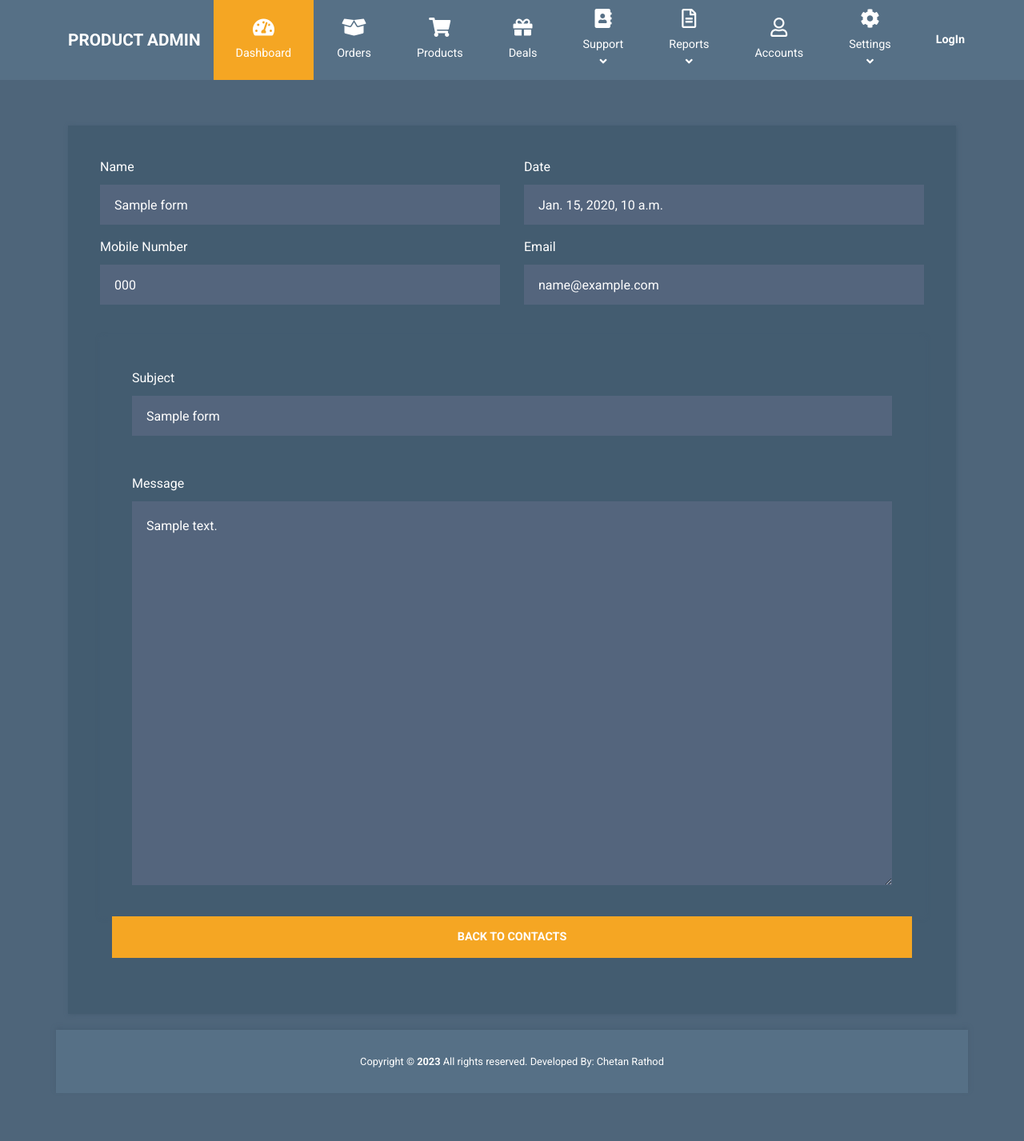
After one commit to ChetanR01/supershopee, a Django app: page /dashboard/view-contact/1 in a window 1280 px wide. The commit adds this page. Shown: the whole page at 80% size. Run offline with Django 4.2, Linux system fonts and the light colour scheme; tables that the repository leaves empty hold one stand-in row (values such as "Sample post"); some libraries are stand-ins or nearby versions.

Commit message:
supoort: Contact and subscribers>view

```diff
--- a/admin_dashboard/urls.py
+++ b/admin_dashboard/urls.py
@@ -11,15 +11,23 @@ urlpatterns = [
     # re_path(r'^getSubcategory/$', views.get_subcategory),
     path('',views.index, name="index"),
     path('products/',views.product, name="products"),
-    path('orders/',views.orders, name="orders"),
-    path('create-order/',views.create_order, name="create-order"),
-    path('update-order/<str:id>',views.update_order, name="update-order"),
-    path('accounts/',views.account, name="accounts"),
-    path('login/',views.login, name="login"),
     path('add-product/<int:id>',views.add_product, name="add-product"),
     path('edit-product/<int:id>',views.edit_product, name="edit-product"),
     path('add-category/',views.add_category, name="add-category"),
 
+    path('orders/',views.orders, name="orders"),
+    path('create-order/',views.create_order, name="create-order"),
+    path('update-order/<str:id>',views.update_order, name="update-order"),
+
+    path('deals/',views.deals, name="deals"),
+
+
+    path('contacts/',views.contacts, name="contacts"),
+    path('view-contact/<int:id>',views.view_contact, name="view-contact"),
+    path('subscribers/',views.subscribers, name="subscribers"),
+
+    path('accounts/',views.account, name="accounts"),
+    path('login/',views.login, name="login"),
 ]
 
 urlpatterns = urlpatterns + static(settings.MEDIA_URL, document_root=settings.MEDIA_ROOT)
--- a/admin_dashboard/views.py
+++ b/admin_dashboard/views.py
@@ -1,5 +1,5 @@
 from django.shortcuts import render, redirect
-from manikshop.models import ProductDetails, Category, SubCategory,Order
+from manikshop.models import ProductDetails, Category, SubCategory,Order,Contact_form,Subscription,Deal
 
 from .forms import ProductForm
 
@@ -42,13 +42,6 @@ def product(request):
     categories = Category.objects.all()
     return render(request, "01-products.html", {"products":products,"categories":categories,"raw_id":raw_id})
 
-def account(request):
-    products = ProductDetails.objects.all()
-    return render(request, "01-accounts.html", {})
-
-def login(request):
-    products = ProductDetails.objects.all()
-    return render(request, "01-login.html", {})
 
 # Add new product
 def add_product(request,id):
@@ -107,3 +100,30 @@ def add_category(request):
         return redirect("/dashboard/products")
 
     return redirect("/dashboard/products")
+
+# Deals
+def deals(request):
+    deals = Deal.objects.all()
+    return render(request, "01-deals.html", {"deals":deals,})
+
+# Support
+def contacts(request):
+    contacts = Contact_form.objects.all().order_by("-date")
+    return render(request, "01-contacts.html", {"contacts":contacts})
+
+def view_contact(request,id):
+    contact = Contact_form.objects.get(id=id)
+    return render(request, "01-view-contact.html", {"contact":contact})
+
+def subscribers(request):
+    subscribers = Subscription.objects.all().order_by("-date")
+    return render(request, "01-subscribers.html", {"subscribers":subscribers})
+
+def login(request):
+    products = ProductDetails.objects.all()
+    return render(request, "01-login.html", {})
+
+# ACCOUNTs
+def account(request):
+    products = ProductDetails.objects.all()
+    return render(request, "01-accounts.html", {})
--- a/templates/01-admin-base.html
+++ b/templates/01-admin-base.html
@@ -52,6 +52,26 @@
                                 <i class="fas fa-shopping-cart"></i>
                                 Products
                             </a>
+                        </li>
+                        <li class="nav-item">
+                            <a class="nav-link" href="/dashboard/deals">
+                                <i class="fas fa-gift"></i>
+                                Deals
+                            </a>
+                        </li>
+
+                        <li class="nav-item dropdown">
+                            <a class="nav-link dropdown-toggle" href="#" id="navbarDropdown" role="button" data-toggle="dropdown"
+                                aria-haspopup="true" aria-expanded="false">
+                                <i class="fa fa-address-book"></i>
+                                <span>
+                                    Support<i class="fas fa-angle-down"></i>
+                                </span>
+                            </a>
+                            <div class="dropdown-menu" aria-labelledby="navbarDropdown">
+                                <a class="dropdown-item" href="/dashboard/contacts">Contacts</a>
+                                <a class="dropdown-item" href="/dashboard/subscribers">Subscribers</a>
+                            </div>
                         </li>
 
                         <li class="nav-item dropdown">
--- /dev/null
+++ b/templates/01-view-contact.html
@@ -0,0 +1,117 @@
+{% extends '01-admin-base.html' %}
+{% load static %}
+{% block content %}
+
+<div class="container tm-mt-big tm-mb-big">
+  <div class="row">
+    <div class="col-xl-12 col-lg-12 col-md-12 col-sm-12 mx-auto">
+      <div class="tm-bg-primary-dark tm-block tm-block-h-auto">
+
+        <div class="row tm-edit-product-row">
+          <div class="col-xl-6 col-lg-6 col-md-12">
+            <form action="" method="post" class="tm-edit-product-form">
+              {% csrf_token %}
+              <div class="form-group mb-3">
+                <label
+                  for="name"
+                  >Name
+                </label>
+                <input
+                id="name"
+                name="name"
+                type="text"
+                class="form-control validate"
+                value="{{contact.name}}"
+                readonly style="background-color: #54657d;"
+                />
+              </div>
+              <div class="form-group mb-3">
+                <label
+                for="mobile_no"
+                >Mobile Number</label
+                >
+                <input
+                  id="mobile_no"
+                  name="mobile_no"
+                  type="text"
+                  class="form-control validate"
+                  value="{{contact.mobile_no}}"
+                  readonly style="background-color: #54657d;"
+                />
+              </div>
+          </div>
+
+          <div class="col-xl-6 col-lg-6 col-md-12 mx-auto mb-4">
+            <div class="form-group mb-3">
+              <label
+                for="date"
+                >Date
+              </label>
+              <input
+                id="date"
+                name="date"
+                type="datetime"
+                class="form-control validate"
+                value="{{contact.date}}"
+                readonly style="background-color: #54657d;"
+              />
+            </div>
+            <div class="form-group mb-3">
+              <label
+                for="email"
+                >Email
+              </label>
+              <input
+                id="email"
+                name="email"
+                type="text"
+                class="form-control validate"
+                value="{{contact.email}}"
+                readonly style="background-color: #54657d;"
+              />
+            </div>
+          </div>
+
+          <div class="col-sm-12 col-md-12 col-lg-12 col-xl-12 tm-block-col">
+            <div class="tm-bg-primary-dark tm-block tm-block-products" >
+                <div class="form-group mb-3">
+                  <label
+                    for="subject"
+                    >Subject
+                  </label>
+                  <input
+                    id="subject"
+                    name="subject"
+                    type="text"
+                    class="form-control validate"
+                    value="{{contact.subject}}"
+                    readonly style="background-color: #54657d;"
+                  />
+                  <br><br>
+                  <div class="form-group mb-3">
+                    <label
+                      for="message"
+                      >Message</label
+                    >
+                    <textarea
+                      style="min-height: 30em;"
+                      class="form-control validate"
+                      rows="3"
+                      required
+                    >{{contact.message}}</textarea>
+                  </div>
+          </div>
+          </div>
+          <div class="col-12">
+            <button type="button" class="btn btn-primary btn-block text-uppercase" onclick="location.href='/dashboard/contacts'" >Back to Contacts
+            </button>
+          </div>
+
+        </form>
+        </div>
+      </div>
+    </div>
+  </div>
+</div>
+
+{% endblock content %}
```
Also changed, not shown: templates/01-contacts.html (added, +47 -0 lines), templates/01-subscribers.html (added, +40 -0 lines).
